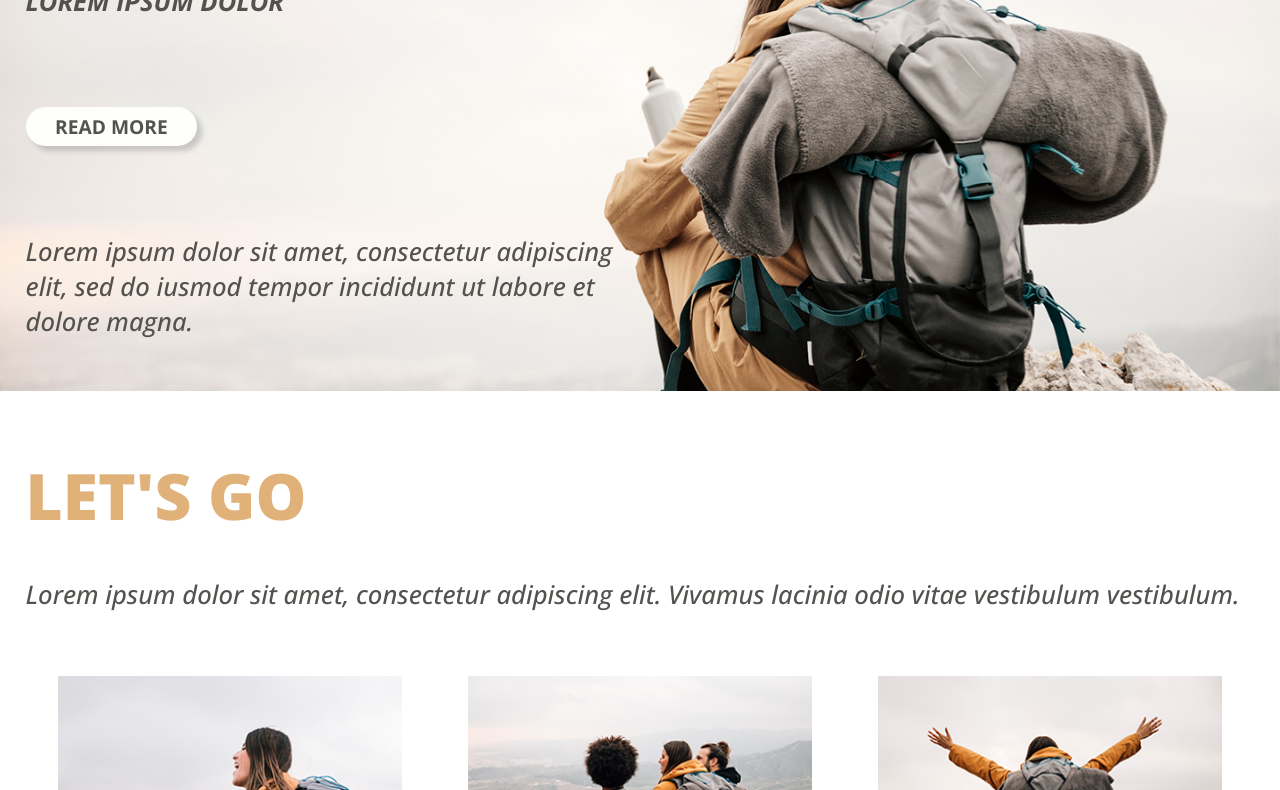
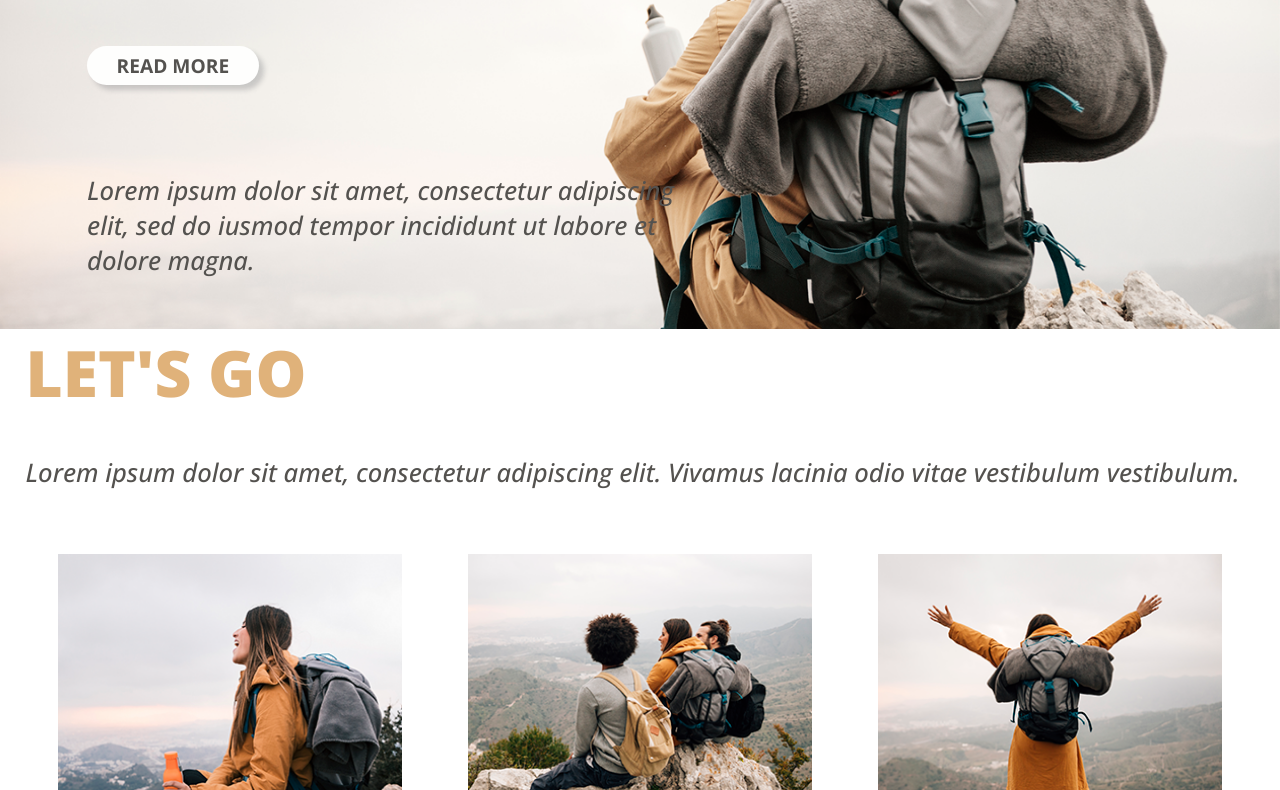
Before and after one commit to dubenetsK/second_site, a plain HTML site: page index.html in a window 1280 px wide. Shown: the part 374-1164 px from the top of the page. Drawn offline with nearby package versions, Linux system fonts and the light colour scheme.

Commit message:
Update style.css

```diff
--- a/style/style.css
+++ b/style/style.css
@@ -136,7 +136,7 @@ p {
 }
 
 .text_one {
-    margin: 5% 0 5%;
+    margin: 0 5%;
     max-width: 48%;
     padding: 4vw 0;
 }
```
